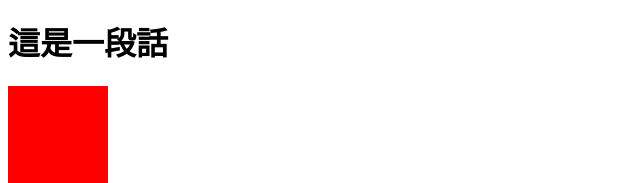
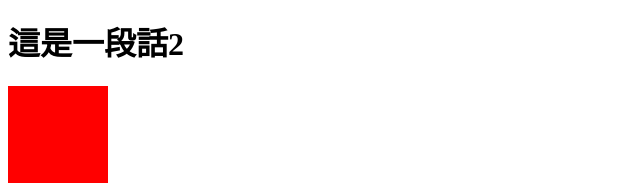
Before and after one commit to dahnote/gulplive, a plain HTML site: page index.html in a window 1280 px wide. Shown: the part 211-394 px from the top of the page, 0-640 px from the left. Drawn offline with Linux system fonts and the light colour scheme.

Commit message:
Update 2021-07-23T13:28:00.808Z

```diff
--- a/index.html
+++ b/index.html
@@ -16,7 +16,7 @@
 
 
 <h1>
-  這是一段話
+  這是一段話2
 </h1>
 
 <div class="box"></div>
```
